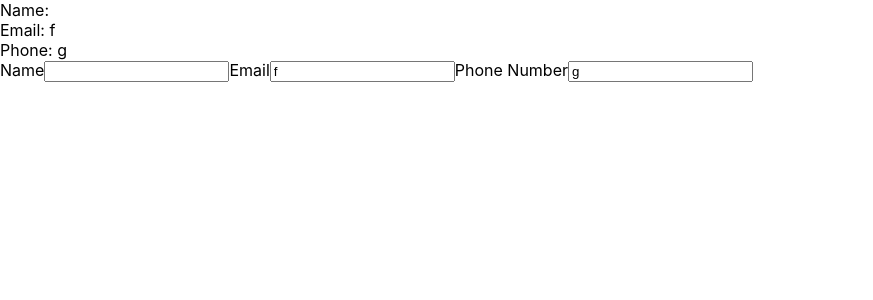
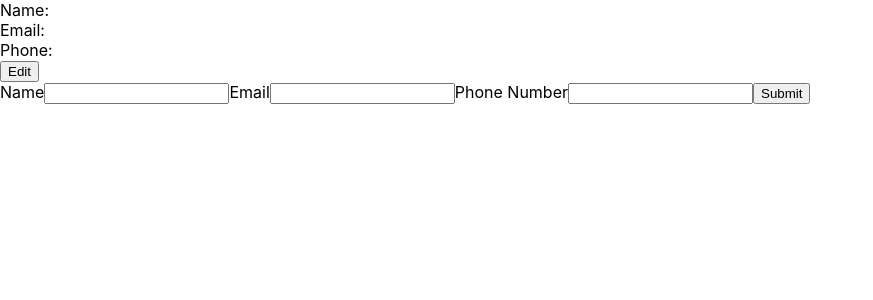
Before and after one commit to Jdonne/cv-project, a React (Create React App) app: page / in a window 1280 px wide. Shown: the top 300 px of the page, without its empty margins (0-873 px from the left). Built offline with nearby package versions, Linux system fonts and the light colour scheme.

Commit message:
Add edit functionality to contact section

```diff
--- a/src/App.css
+++ b/src/App.css
@@ -1,38 +1,3 @@
-.App {
-  text-align: center;
+.hidden {
+  display: none;
 }
-
-.App-logo {
-  height: 40vmin;
-  pointer-events: none;
-}
-
-@media (prefers-reduced-motion: no-preference) {
-  .App-logo {
-    animation: App-logo-spin infinite 20s linear;
-  }
-}
-
-.App-header {
-  background-color: #282c34;
-  min-height: 100vh;
-  display: flex;
-  flex-direction: column;
-  align-items: center;
-  justify-content: center;
-  font-size: calc(10px + 2vmin);
-  color: white;
-}
-
-.App-link {
-  color: #61dafb;
-}
-
-@keyframes App-logo-spin {
-  from {
-    transform: rotate(0deg);
-  }
-  to {
-    transform: rotate(360deg);
-  }
-}
--- a/src/App.js
+++ b/src/App.js
@@ -6,22 +6,33 @@ class App extends Component {
   constructor(props) {
     super(props);
     this.state = {
-      contact: { name: "", email: "f", phone: "g" },
+      contact: { name: "", email: "", phone: "", submitted: "" },
     };
     this.contactObj = this.state.contact;
   }
 
   handleContactChange = (e) => {
-    if (e.target.id == "name") {
+    if (e.target.id === "name") {
       this.contactObj.name = e.target.value;
-      this.setState({ contact: this.contactObj });
-    } else if (e.target.id == "email") {
+    } else if (e.target.id === "email") {
       this.contactObj.email = e.target.value;
-      this.setState({ contact: this.contactObj });
-    } else if (e.target.id == "phone") {
+    } else if (e.target.id === "phone") {
       this.contactObj.phone = e.target.value;
-      this.setState({ contact: this.contactObj });
     }
+  };
+
+  handleSubmit = (e) => {
+    e.preventDefault();
+    this.contactObj.submitted = "hidden";
+    this.setState({ contact: this.contactObj });
+    // this.contactObj = { name: "", email: "", phone: "" };
+    // e.target.reset();
+  };
+
+  handleEdit = (e) => {
+    this.contactObj.submitted = "";
+    this.setState({ contact: this.contactObj });
+    // this.nameEdit.current.value = this.contactObj.name;
   };
 
   //give the setState to a submit function?
@@ -33,7 +44,10 @@ class App extends Component {
           name={this.state.contact.name}
           email={this.state.contact.email}
           phone={this.state.contact.phone}
+          submitted={this.state.contact.submitted}
           handleContact={this.handleContactChange}
+          handleSubmit={this.handleSubmit}
+          handleEdit={this.handleEdit}
         />
       </React.Fragment>
     );
--- a/src/components/contact.jsx
+++ b/src/components/contact.jsx
@@ -2,39 +2,37 @@ import React, { Component } from "react";
 
 class Contact extends Component {
   render() {
-    const { name, email, phone, handleContact } = this.props;
+    const {
+      name,
+      email,
+      phone,
+      handleContact,
+      handleSubmit,
+      handleEdit,
+      submitted,
+    } = this.props;
     return (
       <React.Fragment>
         <div>
           <div>Name: {" " + name}</div>
           <div>Email:{" " + email}</div>
           <div>Phone: {" " + phone}</div>
+          <button onClick={handleEdit}>Edit</button>
         </div>
-        <form onSubmit>
+        <form className={submitted} onSubmit={handleSubmit}>
           <label>
             Name
-            <input
-              type="text"
-              id="name"
-              value={name}
-              onChange={handleContact}></input>
+            <input type="text" id="name" onChange={handleContact}></input>
           </label>
           <label>
             Email
-            <input
-              type="text"
-              id="email"
-              value={email}
-              onChange={handleContact}></input>
+            <input type="email" id="email" onChange={handleContact}></input>
           </label>
           <label>
             Phone Number
-            <input
-              type="text"
-              id="phone"
-              value={phone}
-              onChange={handleContact}></input>
+            <input type="tel" id="phone" onChange={handleContact}></input>
           </label>
+          <button type="submit">Submit</button>
         </form>
       </React.Fragment>
     );
```
